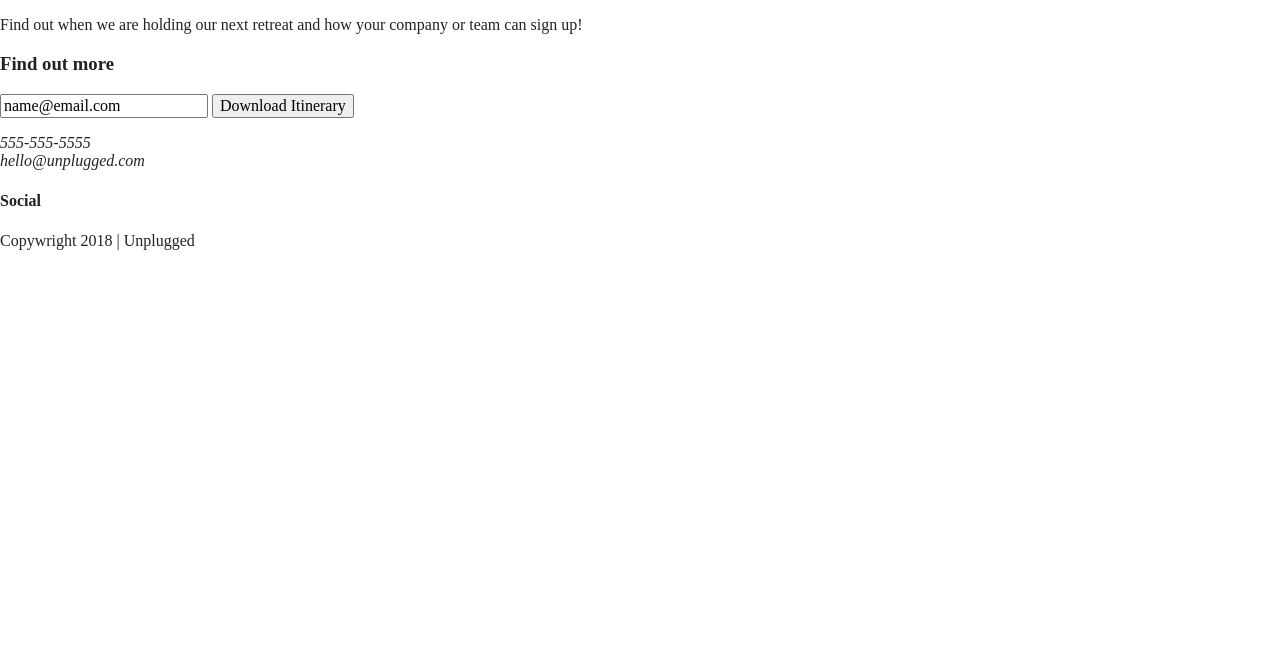
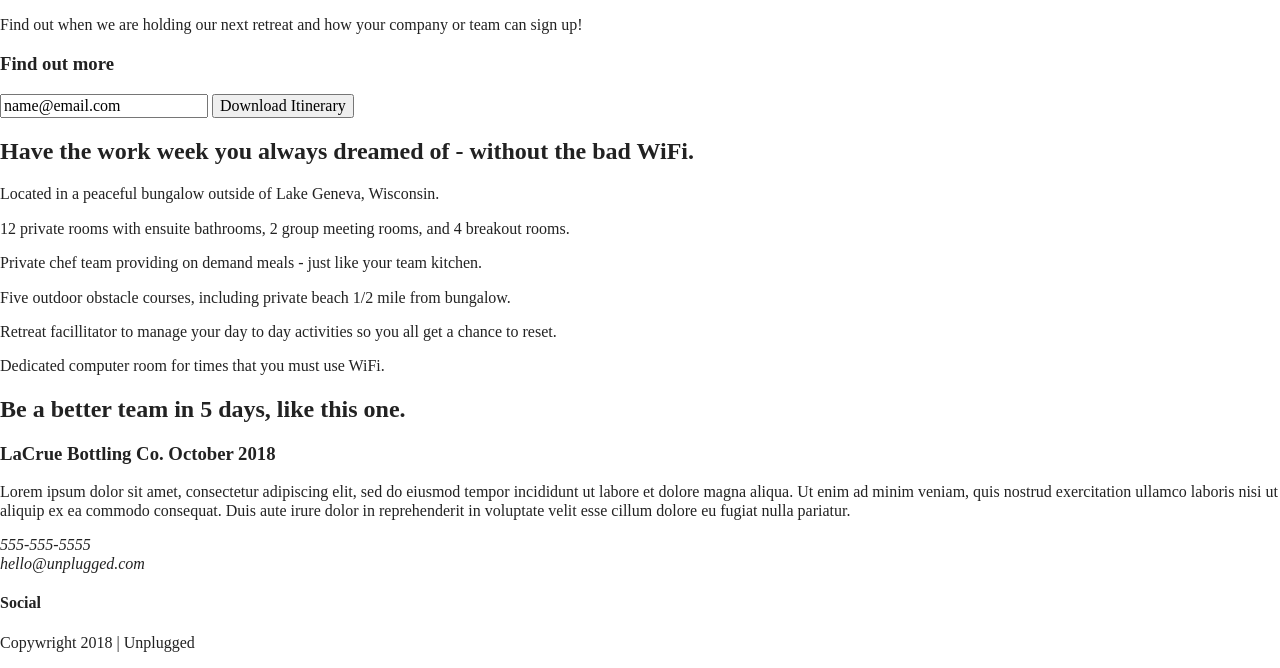
Before and after one commit to hannah-s2022/unplugged-retreat, a website built with Parcel: page index.html in a window 1280 px wide. Shown: the part 176-844 px from the top of the page. Before the commit the page ends 800 px from the top, so only its background shows below. Built offline with nearby package versions, Linux system fonts and the light colour scheme.

Commit message:
Fourth commit

```diff
--- a/index.html
+++ b/index.html
@@ -62,6 +62,70 @@
         </div>
         <!--aside content wrapper ends-->
       </aside>
+      <section class="features">
+        <div class="content-wrapper">
+          <h2>Have the work week you always dreamed of - without the bad WiFi.</h2>
+          <div class="features-items">
+            <article>
+              <p class="fontawesome-icon">
+              </p>
+              <p class="features-item-description">
+                Located in a peaceful bungalow outside of Lake Geneva, Wisconsin.
+              </p>
+            </article>
+            <article>
+              <p class="fontawesome-icon">
+              </p>
+              <p class="features-icon-description">
+                12 private rooms with ensuite bathrooms, 2 group meeting rooms, and 4 breakout rooms.
+              </p>
+            </article>
+            <article>
+              <p class="fontawesome-icon">
+              </p>
+              <p class="features-icon-description">
+                Private chef team providing on demand meals - just like your team kitchen.
+              </p>
+            </article>
+            <article>
+              <p class="fontawesome-icon">
+              </p>
+              <p class="font-item-description">
+                Five outdoor obstacle courses, including private beach 1/2 mile from bungalow.
+              </p>
+            </article>
+            <article>
+              <p class="fontawesome-icon">
+              </p>
+              <p class="font-item-description">
+                Retreat facillitator to manage your day to day activities so you all get a chance to reset.
+              </p>
+            </article>
+            <article>
+              <p class="fontawesome-icon">
+              </p>
+              <p class="font-item-description">
+                Dedicated computer room for times that you must use WiFi.
+              </p>
+            </article>
+          </div>
+        </div>
+      </section>
+
+      <section class="reviews">
+        <div class="content-wrapper">
+          <h2>Be a better team in 5 days, like this one.</h2>
+          <article>
+            <div>
+              <h3>LaCrue Bottling Co. October 2018</h3>
+              <p>
+              Lorem ipsum dolor sit amet, consectetur adipiscing elit, sed do eiusmod tempor incididunt ut labore et dolore magna aliqua. Ut enim ad minim veniam, quis nostrud exercitation ullamco laboris nisi ut aliquip ex ea commodo consequat. Duis aute irure dolor
+              in reprehenderit in voluptate velit esse cillum dolore eu fugiat nulla pariatur.
+              </p>
+            </div>
+          </article>
+        </div>
+      </section>
 
   </main>
   <!-- main wrapper -->
```
